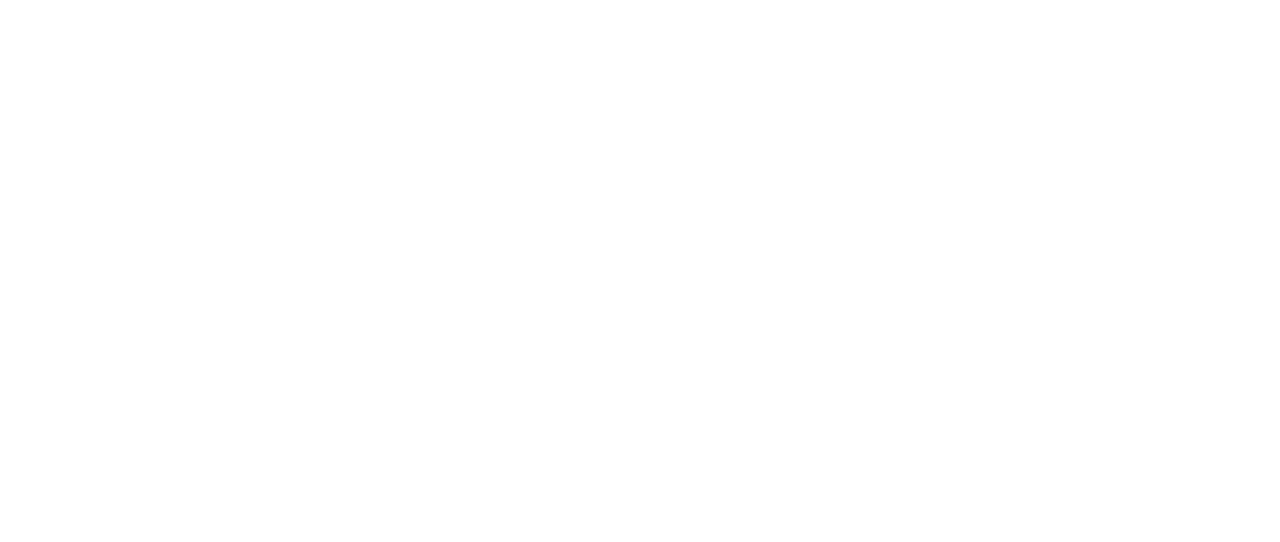
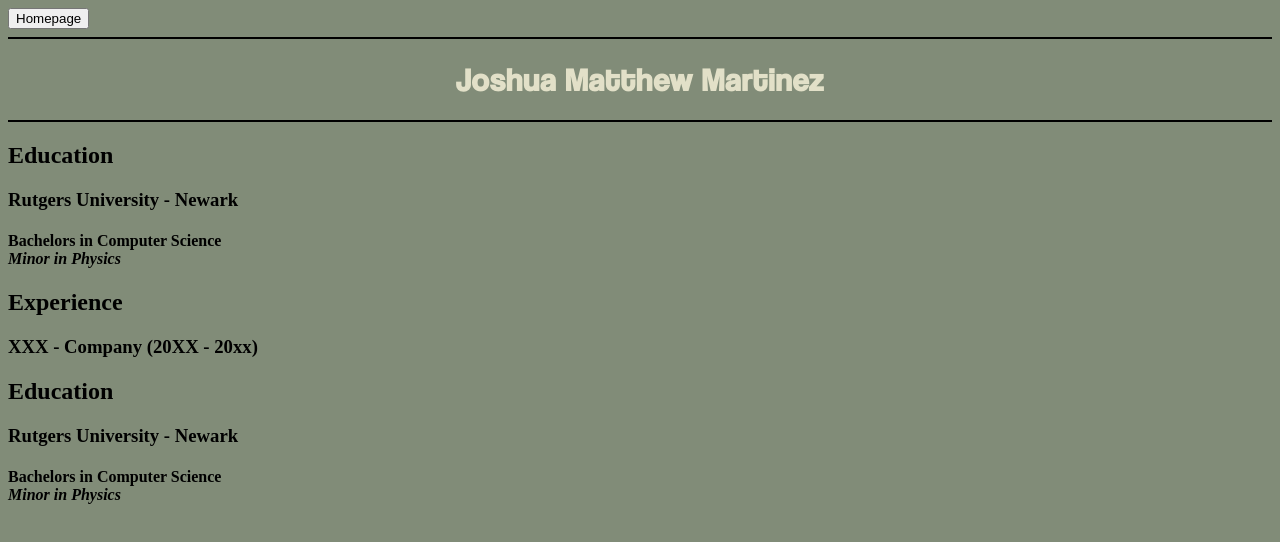
Before and after one commit to zaveus/zaveus.github.io, a plain HTML site: page myUniversity.html in a window 1280 px wide. Drawn offline with Linux system fonts and the light colour scheme.

Commit message:
plusplus

```diff
--- /dev/null
+++ b/css/univ.css
@@ -0,0 +1,30 @@
+/* Pallete = https://colorhunt.co/palette/5c7285818c78a7b49ee2e0c8*/
+
+@font-face {
+    font-family: "Coolvetica";
+    src:
+    url(fonts/Coolvetica\ Rg.otf);
+    font-style: normal;
+  }
+@font-face {
+    font-family: "Coolvetica";
+    src:
+    url(fonts/Coolvetica\ Rg\ It.otf);
+    font-style: italic;
+  }
+
+
+
+body {
+
+    background-color: rgb(129, 140, 120);
+}
+
+h1 {
+    font-family: "Coolvetica";
+    font-style: normal;
+    text-align: center;
+    color: rgb(226, 224, 200);
+    letter-spacing: 1px;
+
+}
--- a/myUniversity.html
+++ b/myUniversity.html
@@ -1,11 +1,37 @@
 <!DOCTYPE html>
+<link rel="stylesheet" type="text/css" href="css/univ.css">
 <html>
-    <title>Resume</title>
-<body>
-<link rel="stylesheet" type="text/css" href="univ.css">
+    <title>My University</title>
+<div>
+    <body>
+        <a href="index.html"><button>Homepage</button></a>
+            <hr color="black">
+            <h1>Joshua Matthew Martinez</h1>
+            <hr color="black">
 
-
-</body>
+        </body>
+</div>
+<div>
+    <h2>
+        Education
+    </h2>
+    <h3>Rutgers University - Newark
+        <h4>Bachelors in Computer Science <br>
+            <i>Minor in Physics</i></h4>
+    </h3>
+    <h2>
+        Experience
+    </h2>
+    <h3>XXX - Company           (20XX - 20xx)
+    </h3>
+    <h2>
+        Education
+    </h2>
+    <h3>Rutgers University - Newark
+        <h4>Bachelors in Computer Science <br>
+            <i>Minor in Physics</i></h4>
+    </h3>
+</div>
 
 
 </html>
```
Also changed, not shown: css/fonts/BebasNeue-Regular.otf (added), css/fonts/Coolvetica Rg It.otf (added), css/fonts/Coolvetica Rg.otf (added), css/style.css (renamed from style.css), univ.css (deleted).
